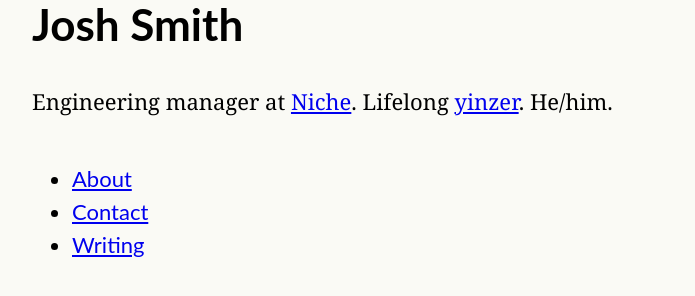
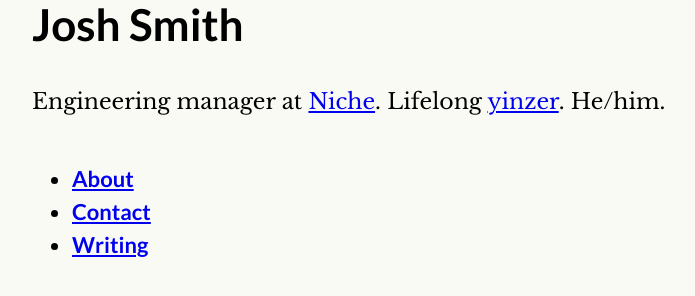
Before and after one commit to joshingmachine/joshingmachine.com, an Eleventy site: page src/index.html in a window 1280 px wide. Shown: the whole page, without its empty margins (223-918 px from the left). Built offline with nearby package versions, Linux system fonts and the light colour scheme; Eleventy itself is replaced by a stand-in of ours; files that its build step writes are made by us from their sources; files whose address does not match are found by name.

Commit message:
Change hardcoded website names to dynamic values, preload fonts

```diff
--- a/src/_includes/base.html
+++ b/src/_includes/base.html
@@ -12,11 +12,24 @@ themeColor: '#00000'
         <meta name="theme-color" content="{{ themeColor }}" />
         <meta name="description" content="{{ description }}" />
         <meta name="rating" content="{{ ageRating }}" />
-        <link rel="canonical" href="{{ 'https://www.joshingmachine.com' | append: page.url }}">
+
+        <link rel="canonical" href="{{ site.url | append: page.url }}" />
+
+		<!-- Preload fonts -->
+		<link rel="preload" as="font" href="/fonts/libre-baskerville/libre-baskerville-v9-latin-regular.woff2" type="font/woff2" />
+		<link rel="preload" as="font" href="/fonts/libre-baskerville/libre-baskerville-v9-latin-regular.woff" type="font/woff" />
+		<link rel="preload" as="font" href="/fonts/libre-baskerville/libre-baskerville-v9-latin-700.woff2" type="font/woff2" />
+		<link rel="preload" as="font" href="/fonts/libre-baskerville/libre-baskerville-v9-latin-700.woff" type="font/woff" />
+		<link rel="preload" as="font" href="/fonts/libre-baskerville/libre-baskerville-v9-latin-italic.woff2" type="font/woff2" />
+		<link rel="preload" as="font" href="/fonts/libre-baskerville/libre-baskerville-v9-latin-italic.woff" type="font/woff" />
+		<link rel="preload" as="font" href="/fonts/lato/lato-v17-latin-700.woff2" type="font/woff2" />
+		<link rel="preload" as="font" href="/fonts/lato/lato-v17-latin-700.woff" type="font/woff" />
+		<link rel="preload" as="font" href="/fonts/lato/lato-v17-latin-700italic.woff2" type="font/woff2" />
+		<link rel="preload" as="font" href="/fonts/lato/lato-v17-latin-700italic.woff" type="font/woff" />
 
         <!-- Facebook -->
         <!-- <meta property="fb:app_id" content="123456789"> -->
-        <meta property="og:url" content="{{ 'https://www.joshingmachine.com' | append: page.url }}">
+        <meta property="og:url" content="{{ site.url | append: page.url }}">
         <meta property="og:type" content="website">
         <meta property="og:title" content="{{ title }}">
         {% if imagePath and imageAltText %}
@@ -82,8 +95,8 @@ themeColor: '#00000'
 				src: url('../fonts/libre-baskerville/libre-baskerville-v9-latin-700.eot'); /* IE9 Compat Modes */
 				src: local(''),
 				url('../fonts/libre-baskerville/libre-baskerville-v9-latin-700.eot?#iefix') format('embedded-opentype'), /* IE6-IE8 */
-				url('../fonts/libre-baskerville/libre-baskerville-v9-latin-700.woff2') format('woff2'), /* Super Modern Browsers */
-				url('../fonts/libre-baskerville/libre-baskerville-v9-latin-700.woff') format('woff'), /* Modern Browsers */
+				url('../fonts/libre-baskerville/libre-baskerville-v9-latin-700.woff2') format('woff2'), /* super modern browsers */
+				url('../fonts/libre-baskerville/libre-baskerville-v9-latin-700.woff') format('woff'), /* modern browsers */
 				url('../fonts/libre-baskerville/libre-baskerville-v9-latin-700.ttf') format('truetype'), /* Safari, Android, iOS */
 				url('../fonts/libre-baskerville/libre-baskerville-v9-latin-700.svg#LibreBaskerville') format('svg'); /* Legacy iOS */
 				font-display: optional;
```
